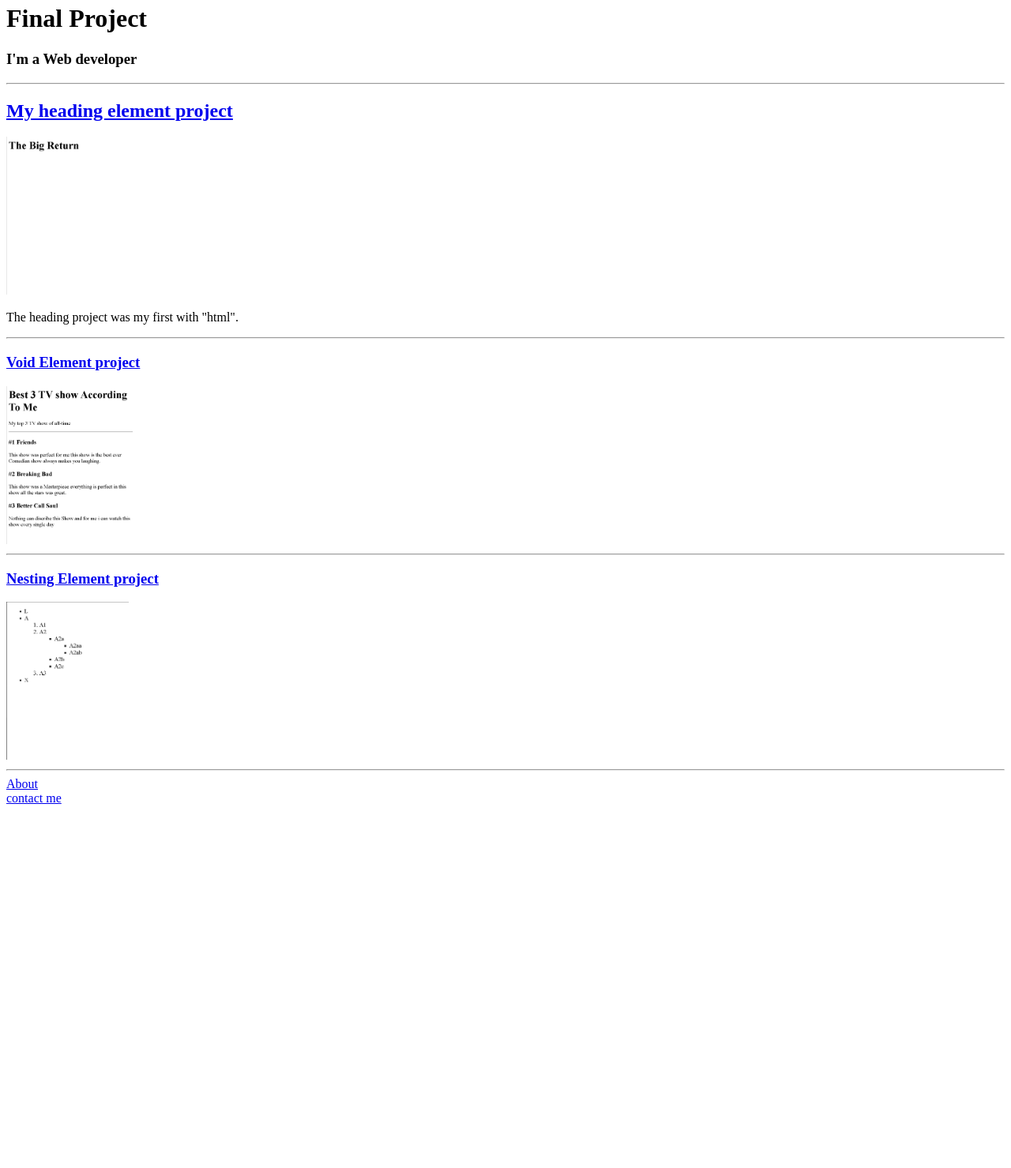
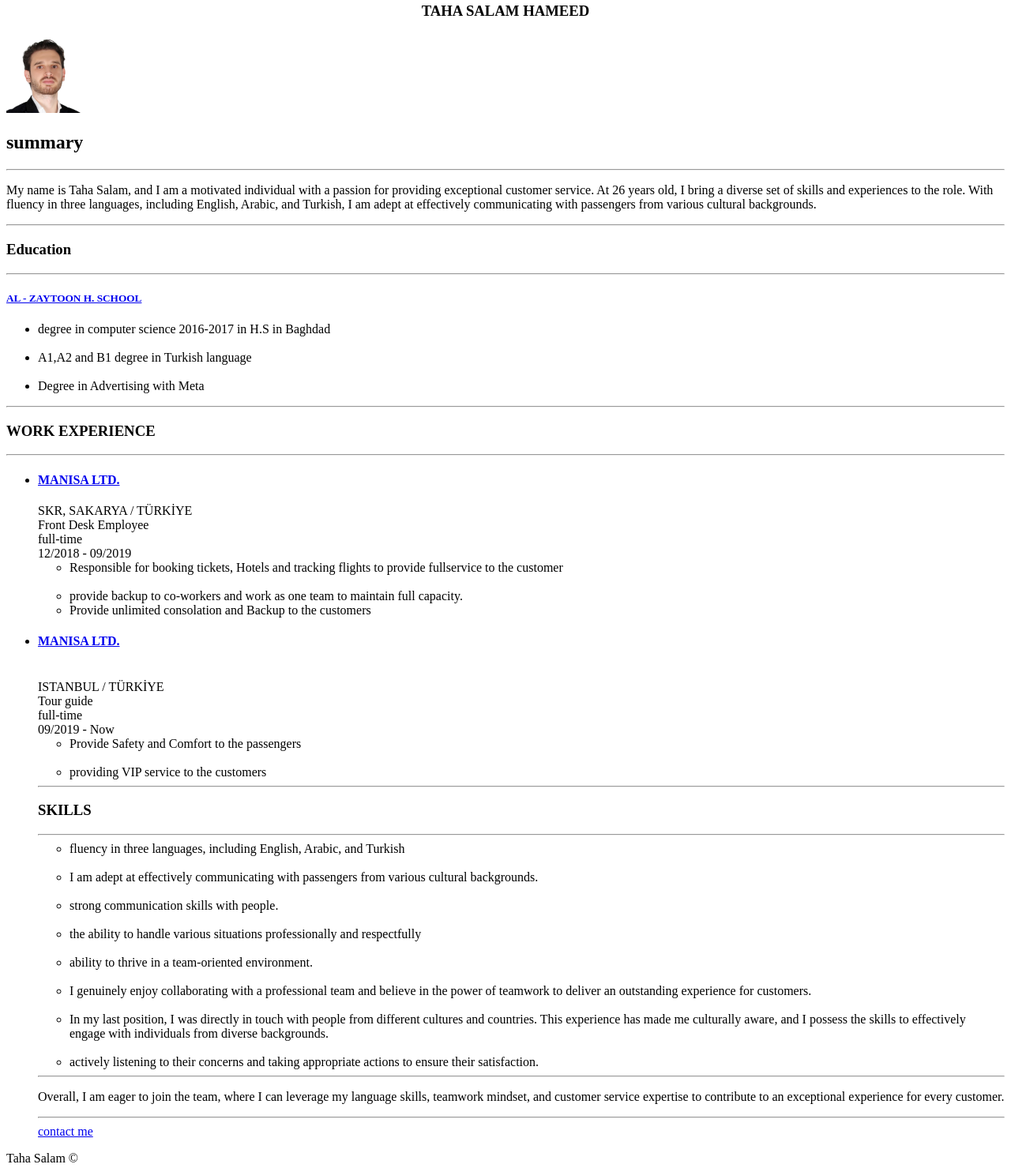
Before and after one commit to its-taha98/html-portfolio, a plain HTML site: page index.html in a window 1280 px wide. Shown: the part 16-1495 px from the top of the page at 79% size. Before the commit the page ends 1044 px from the top, so only its background shows below. Drawn offline with Linux system fonts and the light colour scheme.

Commit message:
Add files via upload

```diff
--- a/index.html
+++ b/index.html
@@ -2,65 +2,143 @@
 <html lang="en">
 <head>
     <meta charset="UTF-8">
-        <title>MY Profolio</title>
+    <meta name="viewport" content="width=device-width, initial-scale=1.0">
+    <title>My resume</title>
 </head>
 <body>
-<h1>Final Project </h1>
 
+<center>
+     <header style="border: 1ch;">
     <h3>
-    I'm a Web developer
+        TAHA SALAM HAMEED
+    </h3>
+</header>
 
-</h3>
- <hr/>
-<a href="./Heading project.html">
-    <h2>
-        My heading element project
-    </h2>
-</a>
-<img src="./assets/images/heading project.png" height="200"/>
+</center>
 
-<p>
-    The heading  project was my first with "html".
-</p>
-<hr/>
-<a href="./void element project.html">
-    <h3>
-        Void Element project
-    </h3>
-</a>
-<img src="./assets/images/void element project.png" height="200"/>
-<hr/>
-<a href="./nesting project.html">
-    <h3>
-        Nesting Element project
-    </h3>
-</a>
-<img src="./assets/images/Nesting project.png" height="200"/>
-<br/>
-<hr/>
-<a href="./About me.html">
-    About
-</a>
-<br/>
-<a href="./Contact info.html">contact me </a>
+    <img src="./my photo 6.JPG" height="100"/>
 
 
 
+<h2>summary</h2>
+<hr/>
+<p>My name is Taha Salam, and I am a motivated individual with a passion for
+    providing exceptional customer service. At 26 years old, I bring a diverse
+    set of skills and experiences to the role. With fluency in three languages,
+    including English, Arabic, and Turkish, I am adept at effectively
+    communicating with passengers from various cultural backgrounds.
+</p>
+<hr/>
+<h3>Education</h3>
+<hr/>
 
+
+<h5>
+    <a href="https://www.facebook.com/profile.php?id=100057550423798&mibextid=LQQJ4d">AL - ZAYTOON H. SCHOOL
+
+    </a>
+</h5>
+<ul>
+    <li>degree in computer science 2016-2017 in H.S in Baghdad
+    <br/>
+    <br/>
+    <li>A1,A2 and B1 degree  in Turkish language</li>
+   <br/>
+   <li>
+
+Degree in Advertising with Meta
+   </li>
+</li>
+</ul>
+<hr/>
+<h3>WORK EXPERIENCE</h3>
+<hr/>
+<ul>
+    <li>
+        <h4>
+            <a href="https://www.facebook.com/manisaturkey54/?profile_tab_item_selected=mentions&_rdr">MANISA LTD.</a>
+            </h4>
+        SKR, SAKARYA / TÜRKİYE <br/>
+        Front Desk Employee
+        <br/> full-time <br/> <space>12/2018 - 09/2019</space>
+    <ul>
+        <li>Responsible for booking tickets, Hotels and tracking flights to provide fullservice to the customer
+
+        </li>
+    <br/>
+    <li>provide backup to co-workers and work as one team to maintain full capacity.
+
+    </li>
+    <li>Provide unlimited consolation and Backup to the customers</li>
+    </ul>
+    </li>
+    <li>
+        <h4>
+            <a href="https://www.facebook.com/manisaturkey54/?profile_tab_item_selected=mentions&_rdr">MANISA LTD.</a>
+            </h4>
+        <br>
+            ISTANBUL / TÜRKİYE <br/>
+            Tour guide
+            <br/> full-time <br/>09/2019 - Now
+            <ul>
+                <li>Provide Safety and Comfort to the passengers
+
+                </li> <br/>
+                <li>providing VIP service to the customers
+
+                </li>
+            </ul>
+    </li>
+
+    <hr/>
+    <h3> SKILLS
+    </h3>
+<hr/>
+<ul>
+    <li>fluency in three languages, including English, Arabic, and Turkish
+    </li> <br/>
+    <li>
+        I am adept at effectively communicating with passengers from various cultural backgrounds.
+    </li> <br/>
+    <li>
+        strong communication skills with people.
+    </li> <br/>
+    <li>
+        the ability to handle various situations professionally and respectfully
+    </li> <br/>
+    <li>
+        ability to thrive in a team-oriented environment.
+    </li>
+    <br/>
+    <li>
+        I genuinely enjoy collaborating with a professional team and
+believe in the power of teamwork to deliver an outstanding experience for
+customers.
+    </li>
+    <br/>
+    <li>
+        In my last position, I was directly in touch with people from
+different cultures and countries. This experience has made me culturally
+aware, and I possess the skills to effectively engage with individuals from
+diverse backgrounds.
+    </li> <br/>
+    <li>
+        actively listening to their concerns and taking appropriate
+actions to ensure their satisfaction.
+    </li>
+</ul>
+<hr/>
+<p>
+    Overall, I am eager to join the team, where I can leverage my language
+    skills, teamwork mindset, and customer service expertise to contribute to
+    an exceptional experience for every customer.
+</p>
+<hr/>
+<footer>
+   <a href="./contact.html">contact me</a>
+</footer>
+</ul>
+<p>Taha Salam &#169;<p>
 </body>
 
 </html>
-
-<!-- TODO 2: Add Your previous projects' HTML into the public folder -->
-
-<!-- TODO 3: Take screenshots of your project previews and add the images to the images folder -->
-
-<!-- TODO 4: Add titles/subtitles etc. -->
-
-<!-- TODO 5: Add a link to the project pages -->
-
-<!-- TODO 6: Add images to show the project previews
-HINT for TODO 6: You can use the height attribute set to 200 to make the image smaller:
-https://developer.mozilla.org/en-US/docs/Web/HTML/Element/img#attr-height -->
-
-<!-- TODO 7: Add the Contact Me and About Me page links -->
```
Also changed, not shown: contact.html (added, +9 -0 lines), my photo 6.JPG (added). Lines whose indentation alone changed are shown as unchanged.
